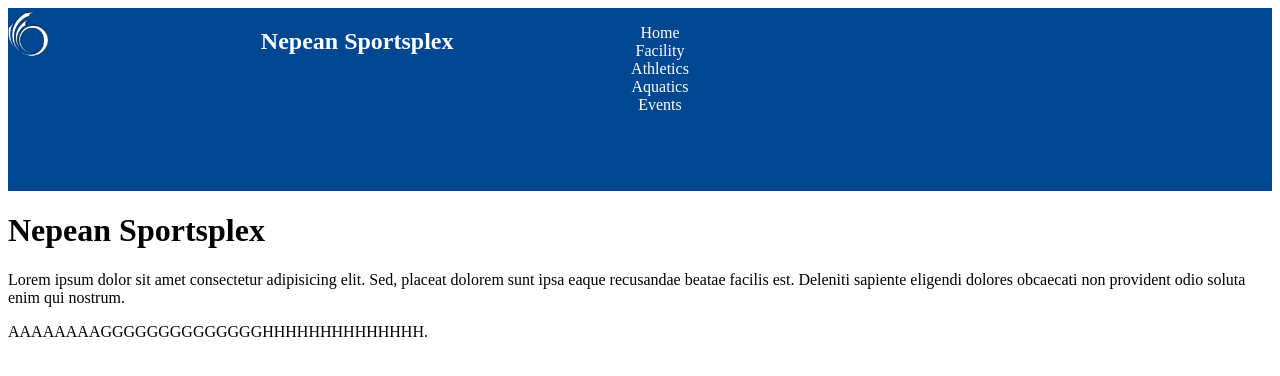
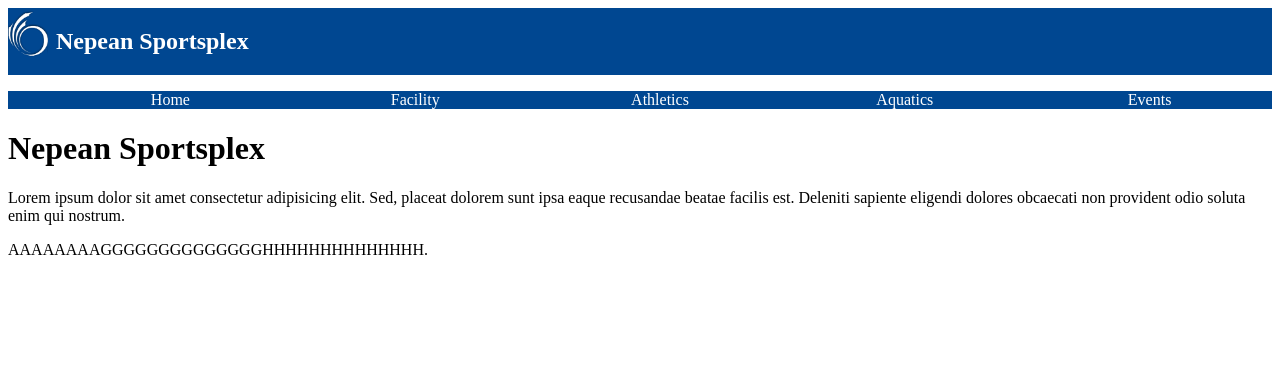
Before and after one commit to imd1005-web-development-winter-2023/assignment-02-garnkai, a plain HTML site: page index.html in a window 1280 px wide. Drawn offline with Linux system fonts and the light colour scheme.

Commit message:
header almost done

```diff
--- a/index.html
+++ b/index.html
@@ -9,20 +9,20 @@
 
   <body>
     <header>
-      <div class="header">
-        <h2 class="headerName">Nepean Sportsplex</h2>
-        <img class="headerLogo" src="images\ottawaLogo.png" alt="City of Ottawa Logo"/>
+      <div class="headerBox">
+        <div class="header">
+          <h2 class="headerName">Nepean Sportsplex</h2>
+          <img class="headerLogo" src="images\ottawaLogo.png" alt="City of Ottawa Logo"/>
+        </div>
         <nav>
           <div class="headerNav">
             <div class="headerNavTabs">
               <ul>
-
                 <li><a href="#">Home</a></li>
                 <li><a href="#">Facility</a></li>
                 <li><a href="#">Athletics</a></li>
                 <li><a href="#">Aquatics</a></li>
                 <li><a href="#">Events</a></li>
-
               </ul>
             </div>
           </div>
--- a/style.css
+++ b/style.css
@@ -5,10 +5,13 @@ header{
   color:#ffffff;
 }
 
+
+
 .header {
   display: grid;
-  grid-template-columns: repeat(5, minmax(1rem, 20rem));
-  grid-template-rows: 2fr 1fr;
+  grid-template-columns: 3rem 1fr;
+  grid-template-rows: 1fr;
+  height: 100%;
   background-color:#004791;
 }
 
@@ -30,7 +33,10 @@ header{
 }
 
 .headerNavTabs ul{
-  gap: 2rem;
+  display: grid;
+  grid-template-columns: repeat(5, minmax(1rem, 20rem));
+  grid-template-rows: 1fr;
+  background-color: #004791;
   list-style-type: none;
 }
 
```
